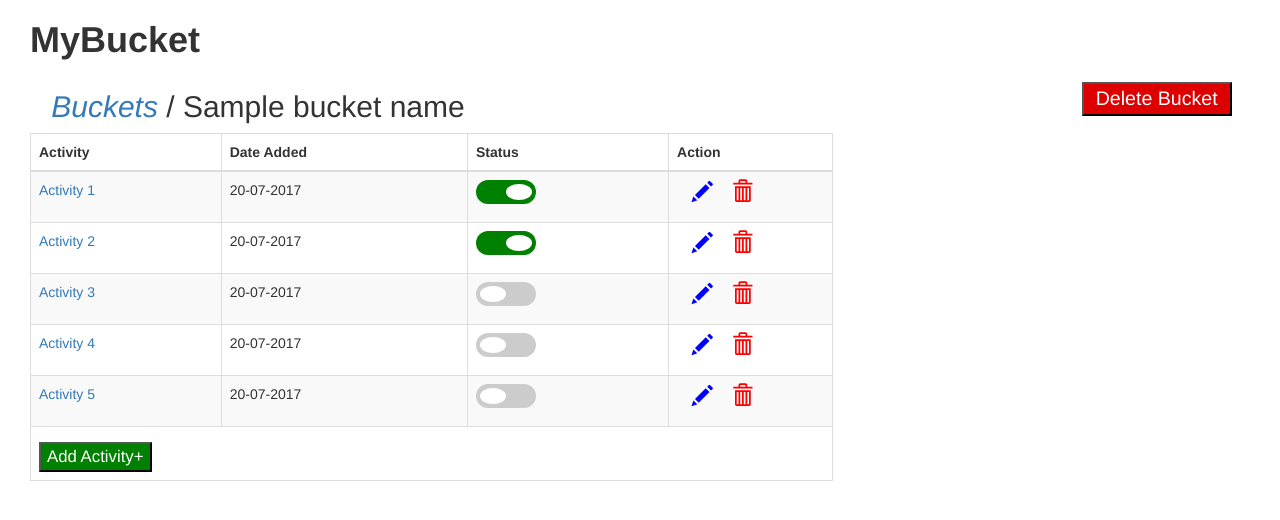
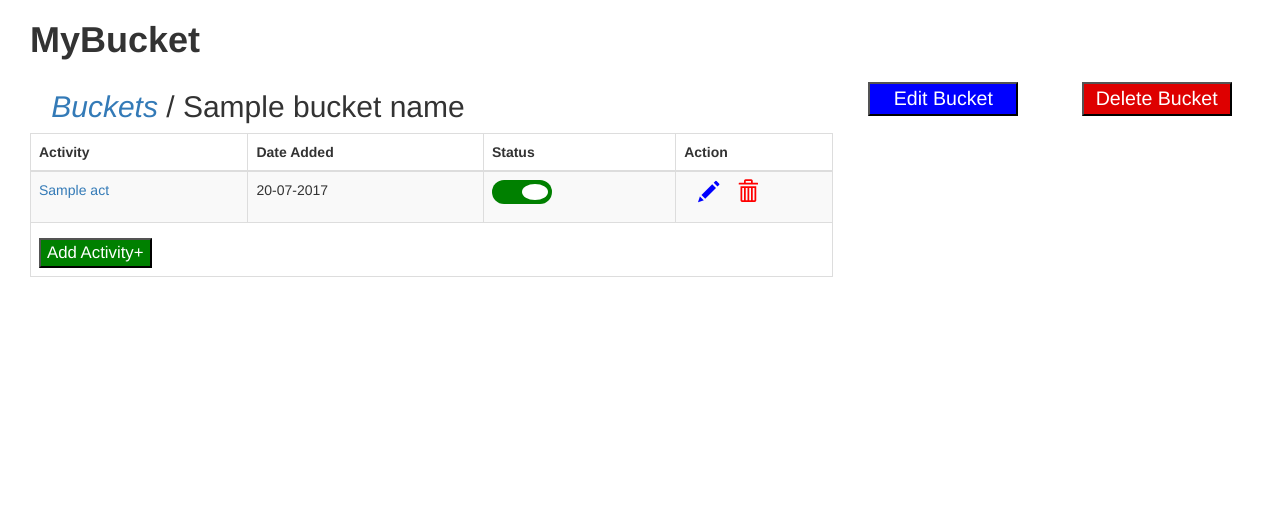
Before and after one commit to patlub/bucketList, a Flask app: template templates/activities.html in a window 1280 px wide. Shown: the top 520 px of the page. Run offline with Flask 2, Linux system fonts and the light colour scheme; the template is opened without the code that fills it: most values are stand-ins (such as "Sample title", 1, 10 or a date in 2020); some libraries are stand-ins or nearby versions.

Commit message:
Add edit bucket btn

```diff
--- a/BucketList.py
+++ b/BucketList.py
@@ -5,7 +5,8 @@ from classes.activity import Activity
 
 app = Flask(__name__)
 all_buckets = []
-activities = []
+all_activities = []
+
 
 @app.route('/', methods=['POST', 'GET'])
 def index():
@@ -19,7 +20,7 @@ def sign_up():
     password = request.form['password']
     user = User()
     user.sign_up(name, email, password)
-    return render_template('buckets.html', name=name)
+    return redirect(url_for('buckets'))
 
 
 @app.route('/signIn', methods=['POST', 'GET'])
@@ -29,7 +30,7 @@ def sign_in():
         password = request.form['password']
         user = User()
         if user.sign_in(email, password):
-            return render_template('buckets.html', name=user.name)
+            return redirect(url_for('buckets'))
         else:
             return render_template('signIn.html',
                                    error='Invalid username or password')
@@ -53,21 +54,26 @@ def create_bucket():
     bucket_name = request.form['bucket-name']
     new_bucket = Bucket(bucket_name)
     all_buckets.append(new_bucket)
-    return redirect(url_for('buckets'))
+    return redirect(url_for('buckets', name='to_be_added'))
 
 
 @app.route('/create_activity/<string:bucket_name>', methods=['POST'])
 def create_activity(bucket_name):
     activity_name = request.form['activity-name']
     new_activity = Activity(activity_name)
-    activities.append(new_activity)
+    all_activities.append(new_activity)
     for bucket in all_buckets:
         if bucket.name == bucket_name:
             bucket.activities.append(new_activity)
+            return redirect(url_for('activities', bucket_name=bucket_name))
+
 
 @app.route('/buckets/<string:bucket_name>')
 def activities(bucket_name):
-    return render_template('activities.html', bucket_name=bucket_name)
+    for bucket in all_buckets:
+        if bucket_name == bucket.name:
+            bucket_activities = bucket.activities
+            return render_template('activities.html', bucket_name=bucket_name, bucket_acts=bucket_activities)
 
 
 if __name__ == '__main__':
--- a/static/css/main.css
+++ b/static/css/main.css
@@ -65,8 +65,16 @@
     padding-left: 4%;
 }
 
-#delete-bucket {
+#delete-bucket-btn {
     background-color: #de0000;
+    color: #ffffff;
+    font-size: 140%;
+    width: 150px;
+    margin-top: 7%;
+}
+
+#edit-bucket-btn {
+    background-color: #0000ff;
     color: #ffffff;
     font-size: 140%;
     width: 150px;
--- a/templates/activities.html
+++ b/templates/activities.html
@@ -15,9 +15,11 @@
 <div class="container-fluid">
     <div class="col-md-12"><h1><strong>MyBucket</strong></h1></div>
     <div class="row">
-        <div id="bucket-lists-heading" class="col-md-10"><h2>
-            <a href="http://localhost:5000/buckets"><em>Buckets</em></a> / {{ bucket_name }}</h2></div>
-        <div class="col-md-2"><input type="button" id="delete-bucket" value="Delete Bucket"/></div>
+        <div id="bucket-lists-heading" class="col-md-8"><h2>
+            <a href="http://localhost:5000/buckets"><em>Buckets</em></a> / {{ bucket_name }}</h2>
+        </div>
+        <div class="col-md-2"><input type="button" id="edit-bucket-btn" value="Edit Bucket"/></div>
+        <div class="col-md-2"><input type="button" id="delete-bucket-btn" value="Delete Bucket"/></div>
     </div>
     <div class="col-md-8">
         <table class="table table-bordered table-striped table-responsive">
@@ -30,8 +32,9 @@
             </tr>
             </thead>
             <tbody>
+            {% for act in bucket_acts %}
                 <tr>
-                <td><a href="">Activity 1</a></td>
+                    <td><a href="">{{ act.name }}</a></td>
                     <td>20-07-2017</td>
                     <td>
                         <label class="switch">
@@ -44,62 +47,7 @@
                         <a href=""><span class="glyphicon glyphicon-trash"></span></a>
                     </td>
                 </tr>
-            <tr>
-                <td><a href="">Activity 2</a></td>
-                <td>20-07-2017</td>
-                <td>
-                    <label class="switch">
-                        <input type="checkbox" checked>
-                        <div class="slider round"></div>
-                    </label>
-                </td>
-                <td>
-                    <a href=""><span class="glyphicon glyphicon-pencil"></span></a>
-                    <a href=""><span class="glyphicon glyphicon-trash"></span></a>
-                </td>
-            </tr>
-            <tr>
-                <td><a href="">Activity 3</a></td>
-                <td>20-07-2017</td>
-                <td>
-                    <label class="switch">
-                        <input type="checkbox">
-                        <div class="slider round"></div>
-                    </label>
-                </td>
-                <td>
-                    <a href=""><span class="glyphicon glyphicon-pencil"></span></a>
-                    <a href=""><span class="glyphicon glyphicon-trash"></span></a>
-                </td>
-            </tr>
-            <tr>
-                <td><a href="">Activity 4</a></td>
-                <td>20-07-2017</td>
-                <td>
-                    <label class="switch">
-                        <input type="checkbox">
-                        <div class="slider round"></div>
-                    </label>
-                </td>
-                <td>
-                    <a href=""><span class="glyphicon glyphicon-pencil"></span></a>
-                    <a href=""><span class="glyphicon glyphicon-trash"></span></a>
-                </td>
-            </tr>
-            <tr>
-                <td><a href="">Activity 5</a></td>
-                <td>20-07-2017</td>
-                <td>
-                    <label class="switch">
-                        <input type="checkbox">
-                        <div class="slider round"></div>
-                    </label>
-                </td>
-                <td>
-                    <a href=""><span class="glyphicon glyphicon-pencil"></span></a>
-                    <a href=""><span class="glyphicon glyphicon-trash"></span></a>
-                </td>
-            </tr>
+            {% endfor %}
             <tr>
                 <td colspan="4"><input type="button" id="add-activity-btn" value="Add Activity+" data-toggle="modal"
                                        data-target="#addActivityModal"></td>
@@ -119,7 +67,7 @@
                         <h4 class="modal-title" id="myModalLabel">Add an Activity</h4>
                     </div>
                     <div class="modal-body">
-                        <form>
+                        <form action="http://localhost:5000/create_activity/{{ bucket_name }}" method="post">
                             <div><input type="text" name="activity-name" class="modal-text-box"
                                         placeholder="Activity" required></div>
                             <div><input type="submit" id="create-bucket-btn" value="Add Activity"></div>
--- a/templates/buckets.html
+++ b/templates/buckets.html
@@ -11,7 +11,7 @@
 <body>
 <div class="container-fluid">
     <div class="col-md-12">
-        <h1><strong>MyBucket, </strong></h1>Welcome {{ name }}
+        <h1><strong>MyBucket, </strong></h1>Hello {{ name }}
     </div>
     <div class="row">
         <div id="bucket-lists-heading" class="col-md-10"><h2>Bucket Lists</h2></div>
```
Also changed, not shown: README.md. Lines whose indentation alone changed are shown as unchanged.
